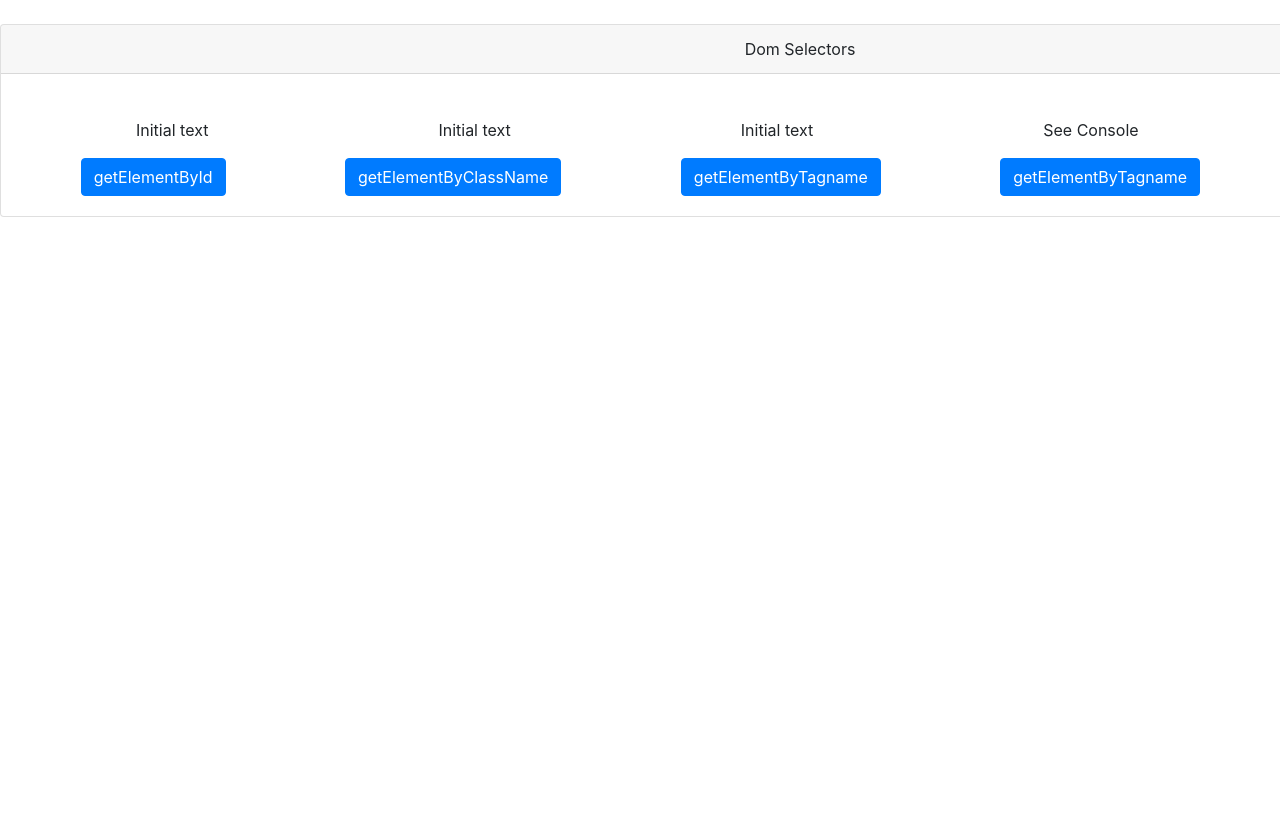
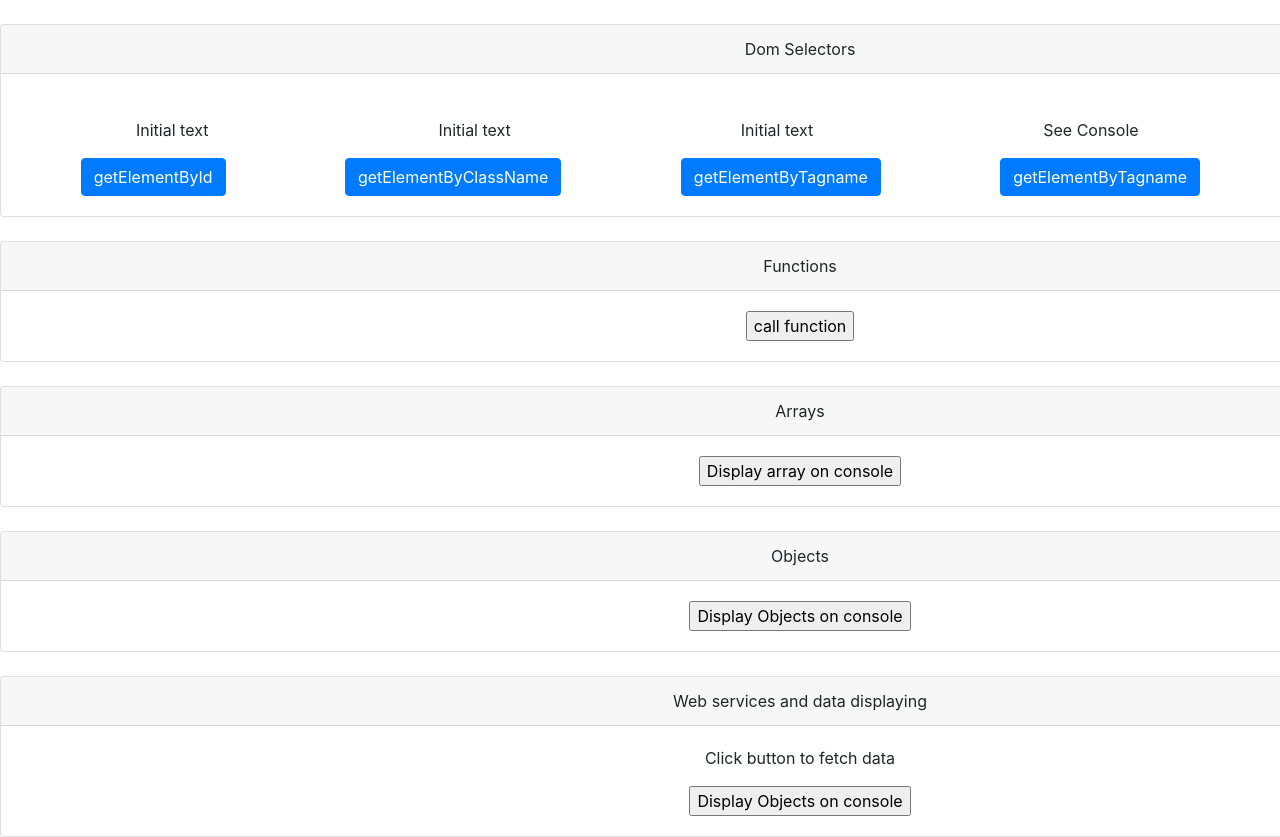
Before and after one commit to ShivamSrivastava-ksolves/Reactjs, a plain HTML site: page index.html in a window 1280 px wide. Shown: the top 837 px of the page. Before the commit the page ends 800 px from the top, so only its background shows below. Drawn offline with nearby package versions, Linux system fonts and the light colour scheme.

Commit message:
array object functions

```diff
--- a/index.html
+++ b/index.html
@@ -49,6 +49,48 @@
 </div>
 </div>
 
+<br>
+
+<div class="card" style="width: 100rem;">
+    <div class="card-header">
+        Functions
+    </div>
+       <div class="card-body">
+        <input type="button" onclick="callfunct()" value="call function">
+       </div>
+</div>
+
+<br>
+<div class="card" style="width: 100rem;">
+    <div class="card-header">
+        Arrays
+    </div>
+       <div class="card-body">
+        <input type="button" onclick="arrays()" value="Display array on console">
+       </div>
+</div>
+
+<br>
+<div class="card" style="width: 100rem;">
+    <div class="card-header">
+        Objects
+    </div>
+       <div class="card-body">
+        <input type="button" onclick="objects()" value="Display Objects on console">
+       </div>
+</div>
+
+
+<br>
+<div class="card" style="width: 100rem;">
+    <div class="card-header">
+        Web services and data displaying
+    </div>
+       <div class="card-body">
+        <p id="fetchdatatext">Click button to fetch data</p>
+        <input type="button" onclick="getdata()" value="Display Objects on console">
+       </div>
+</div>
 
 
 
--- a/index.js
+++ b/index.js
@@ -66,9 +66,49 @@ var x = 10;
 let y = 20;
 const z = 30;
 
-console.log(x);
-console.log(y);
-console.log(z);
-
 // const z = 40;
 // console.log(z);    it will show error
+
+
+// loops
+
+// for(i=x+1;i<=20;i++){
+//     console.log(i);
+// }
+
+// while(x<20){
+//     console.log(x);
+//     x++;
+// }
+
+
+
+//functions
+
+function callfunct(){
+
+    alert("You called a function");
+    console.log("function called")
+}
+
+//  array
+
+var array1=["shivam","raj","sumit"];
+
+function arrays(){
+    for(i=0;i<=array1.length;i++){
+        console.log(array1[i]);
+    }
+}
+
+// objects
+
+emp={id:112,name:"shivam",salary:"20000"};
+
+function objects(){
+
+        console.log(emp.id+" "+emp.name+" "+emp.salary);
+
+}
+
+// rest api is fetched
```
